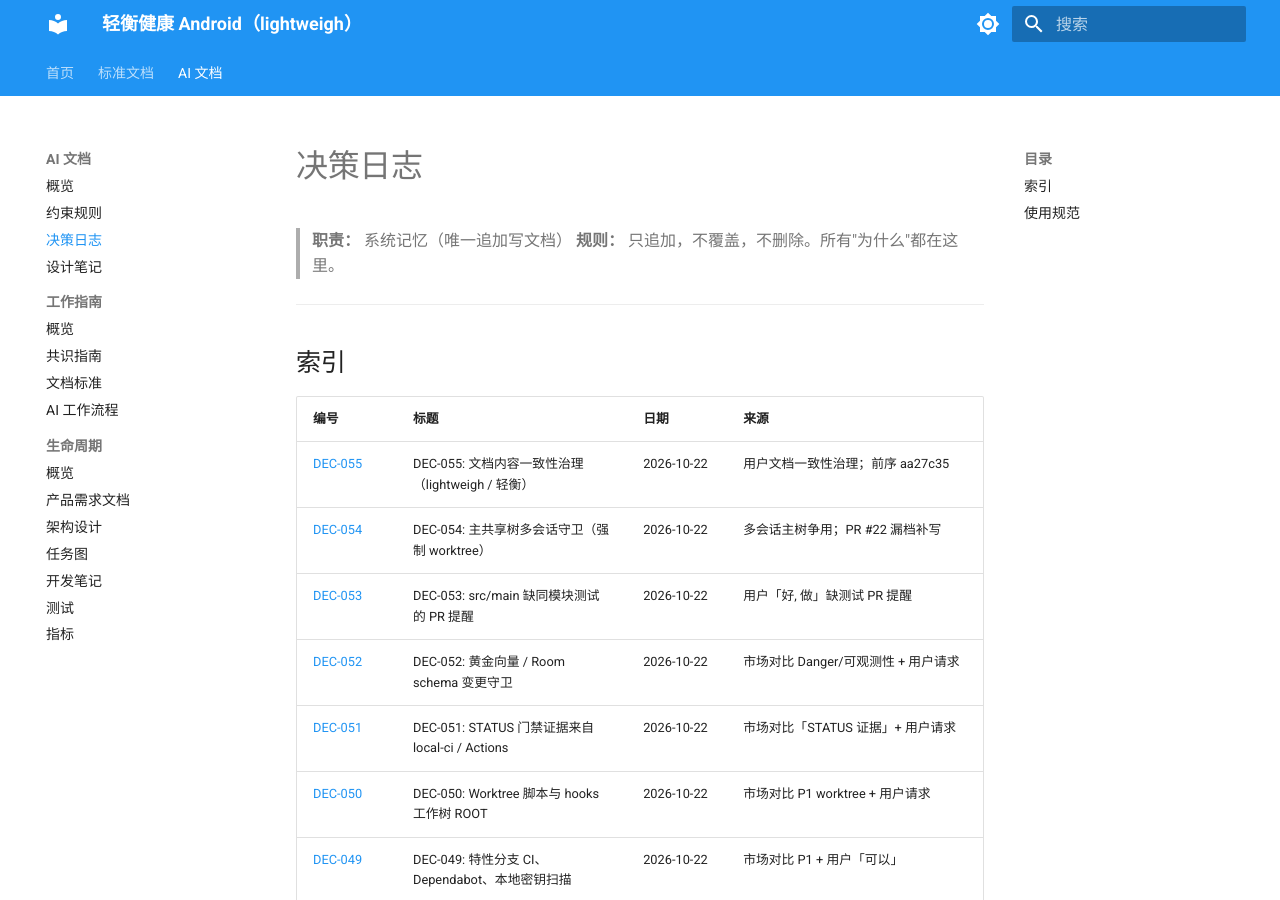
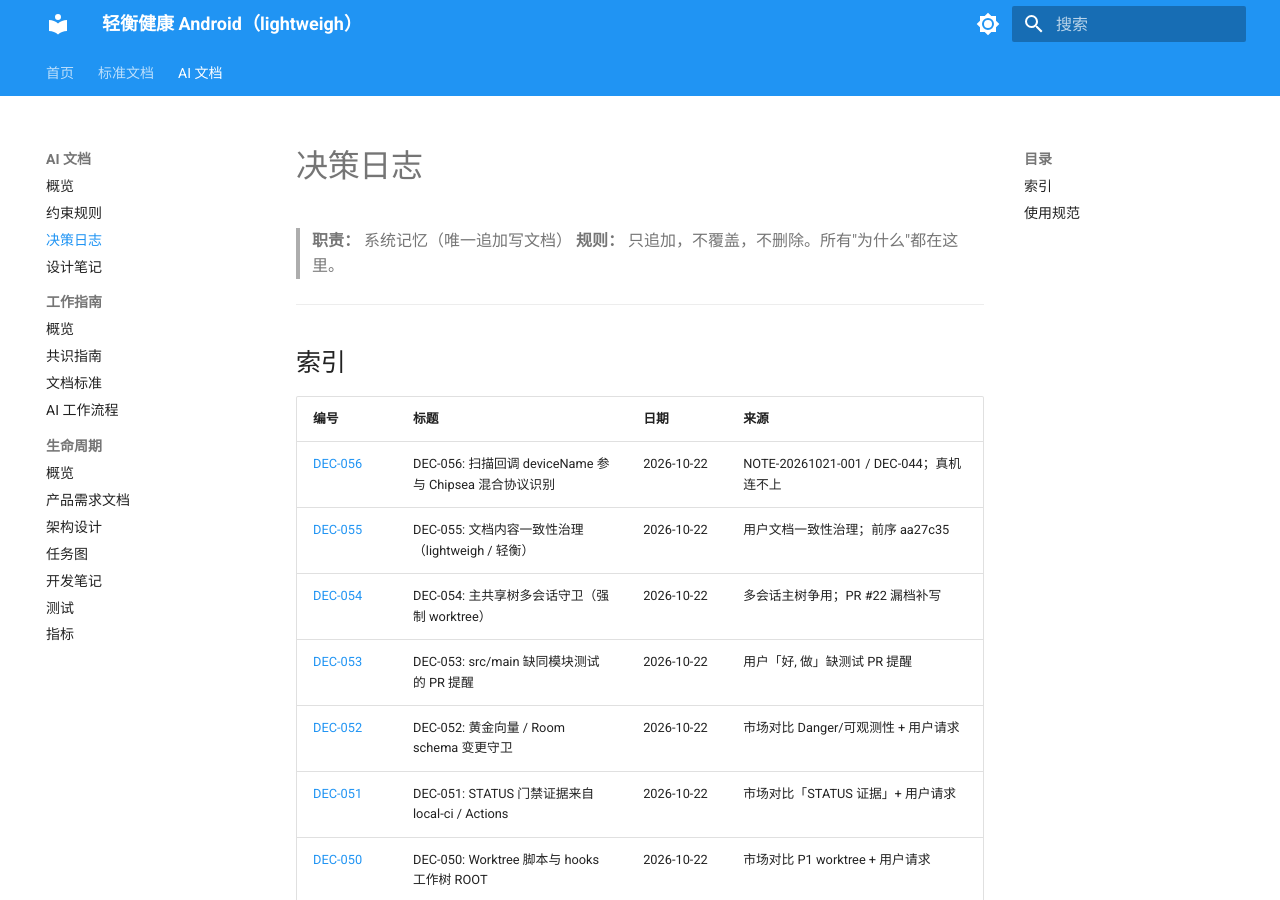
Before and after one commit to zerophix/lightweigh, an MkDocs documentation site: the page built from docs/ai/decisions/index.md, in a window 1280 px wide and 900 px high. Built offline with MkDocs 1.6.1 and Material for MkDocs 9.7.7, drawn with Linux system fonts in a browser that asks for light colours.

Commit message:
docs(decisions): index DEC-056 for chipsea deviceName match
Session-Id: ses-20261022-075505-06d1ded1

```diff
--- a/docs/ai/decisions/index.md
+++ b/docs/ai/decisions/index.md
@@ -9,6 +9,7 @@
 
 | 编号 | 标题 | 日期 | 来源 |
 |------|------|------|------|
+| [DEC-056](DEC-056.md) | DEC-056: 扫描回调 deviceName 参与 Chipsea 混合协议识别 | 2026-10-22 | NOTE-20261021-001 / DEC-044；真机连不上 |
 | [DEC-055](DEC-055.md) | DEC-055: 文档内容一致性治理（lightweigh / 轻衡） | 2026-10-22 | 用户文档一致性治理；前序 aa27c35 |
 | [DEC-054](DEC-054.md) | DEC-054: 主共享树多会话守卫（强制 worktree） | 2026-10-22 | 多会话主树争用；PR #22 漏档补写 |
 | [DEC-053](DEC-053.md) | DEC-053: src/main 缺同模块测试的 PR 提醒 | 2026-10-22 | 用户「好, 做」缺测试 PR 提醒 |
```
